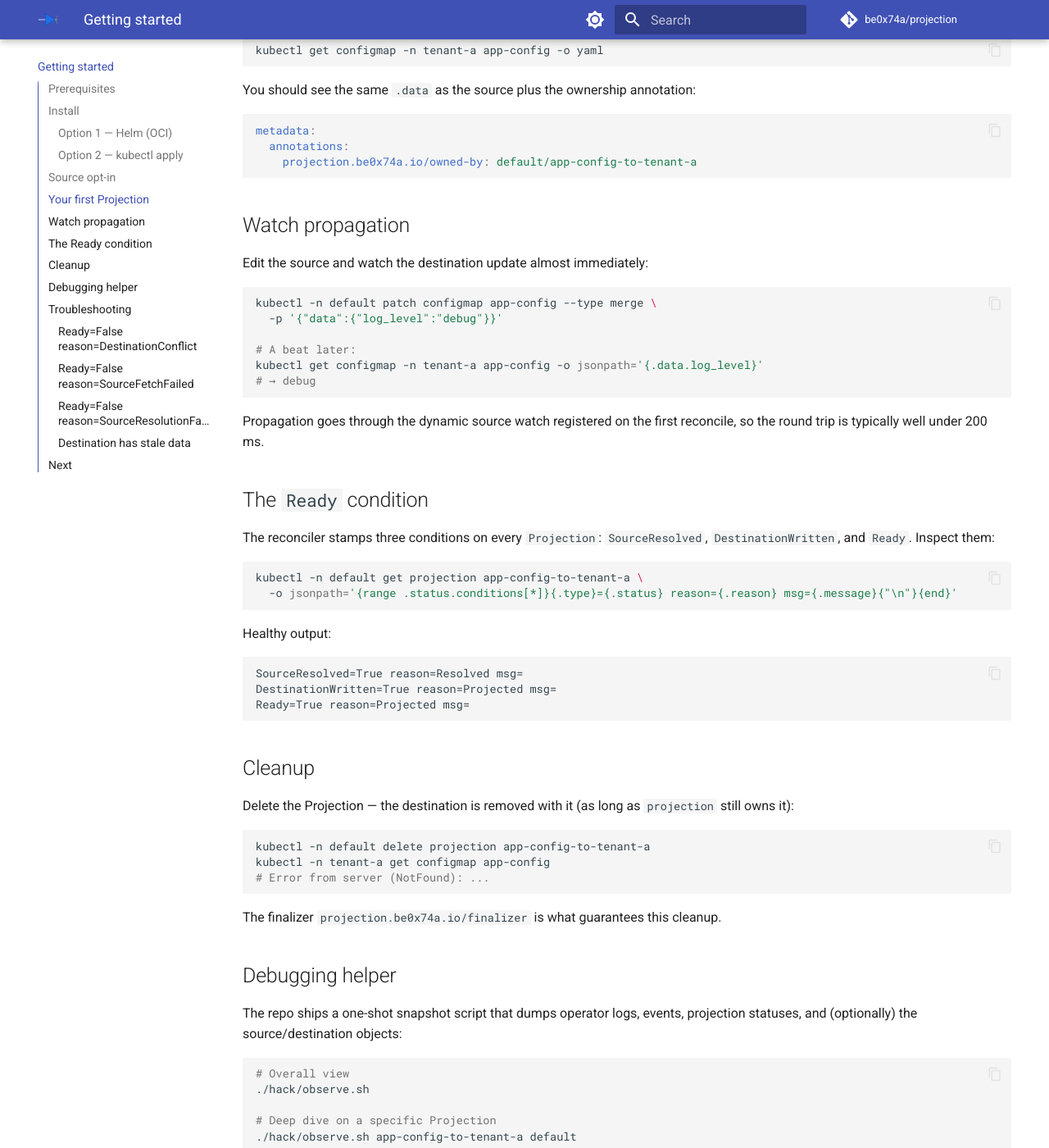
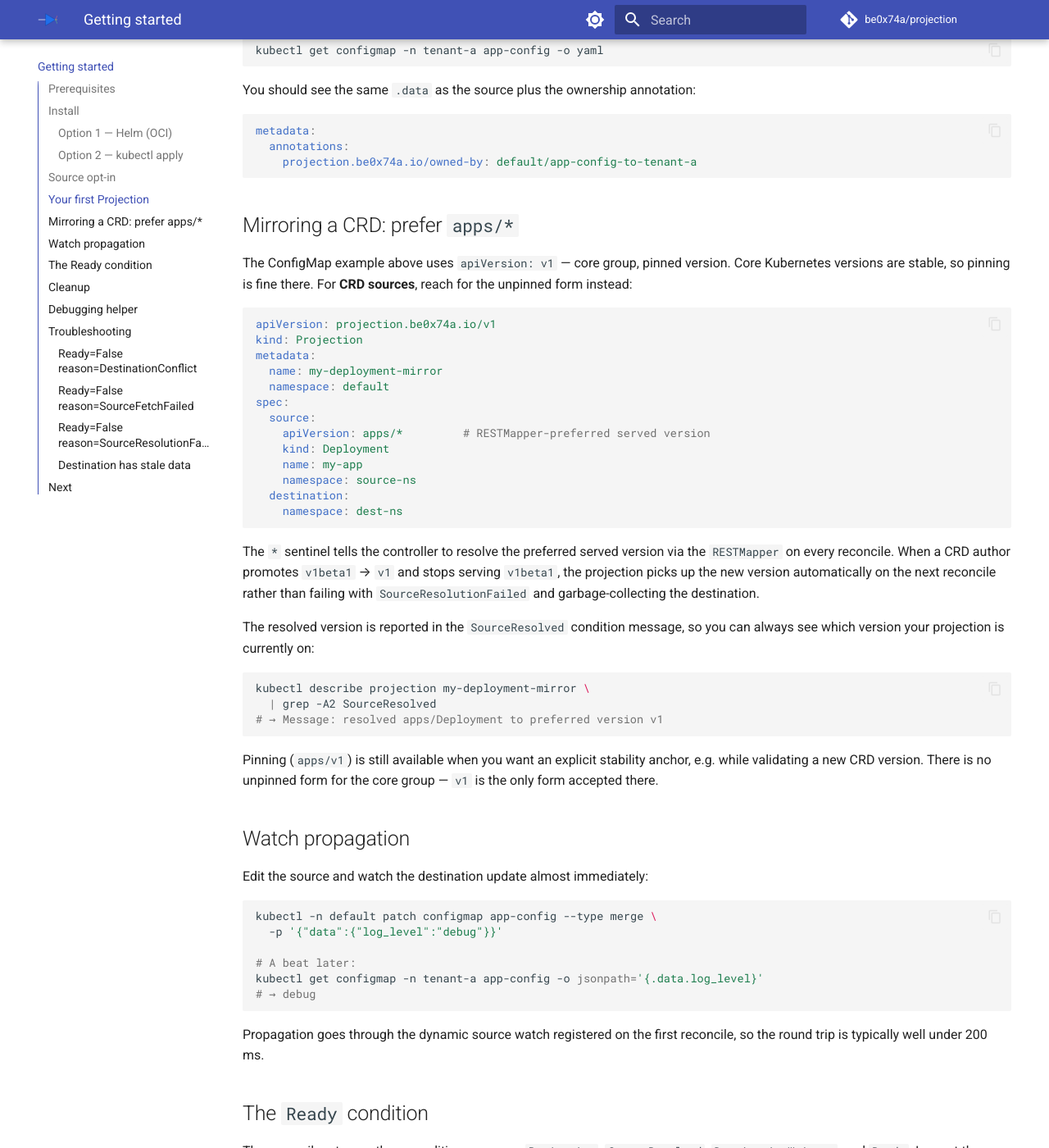
Before and after one commit to be0x74a/projection, an MkDocs documentation site: the page built from docs/getting-started.md, in a window 1280 px wide and 1400 px high, scrolled down 2047 px. Shown: the whole window at 82% size. Built offline with MkDocs 1.6.1 and Material for MkDocs 9.7.7, drawn with Linux system fonts in a browser that asks for light colours; comment, search, counter and statistics services are not loaded.

Commit message:
docs: document pinned vs. preferred source.apiVersion forms
Adds 'Pinned vs. preferred version' subsection to concepts.md
explaining the trade-off and recommending the unpinned form
as default for CRD sources. crd-reference.md documents all
three accepted forms with examples. Getting-started + a new
sample demonstrate the unpinned form on a Deployment source.

````diff
--- a/docs/getting-started.md
+++ b/docs/getting-started.md
@@ -104,6 +104,47 @@ metadata:
     projection.be0x74a.io/owned-by: default/app-config-to-tenant-a
 ```
 
+## Mirroring a CRD: prefer `apps/*`
+
+The ConfigMap example above uses `apiVersion: v1` — core group, pinned version.
+Core Kubernetes versions are stable, so pinning is fine there. For **CRD
+sources**, reach for the unpinned form instead:
+
+```yaml
+apiVersion: projection.be0x74a.io/v1
+kind: Projection
+metadata:
+  name: my-deployment-mirror
+  namespace: default
+spec:
+  source:
+    apiVersion: apps/*         # RESTMapper-preferred served version
+    kind: Deployment
+    name: my-app
+    namespace: source-ns
+  destination:
+    namespace: dest-ns
+```
+
+The `*` sentinel tells the controller to resolve the preferred served version
+via the `RESTMapper` on every reconcile. When a CRD author promotes
+`v1beta1` → `v1` and stops serving `v1beta1`, the projection picks up the new
+version automatically on the next reconcile rather than failing with
+`SourceResolutionFailed` and garbage-collecting the destination.
+
+The resolved version is reported in the `SourceResolved` condition message,
+so you can always see which version your projection is currently on:
+
+```bash
+kubectl describe projection my-deployment-mirror \
+  | grep -A2 SourceResolved
+# → Message: resolved apps/Deployment to preferred version v1
+```
+
+Pinning (`apps/v1`) is still available when you want an explicit stability
+anchor, e.g. while validating a new CRD version. There is no unpinned form for
+the core group — `v1` is the only form accepted there.
+
 ## Watch propagation
 
 Edit the source and watch the destination update almost immediately:
````
Also changed, not shown: docs/concepts.md (+18 -0 lines), docs/crd-reference.md (+44 -0 lines), 2 other files.
